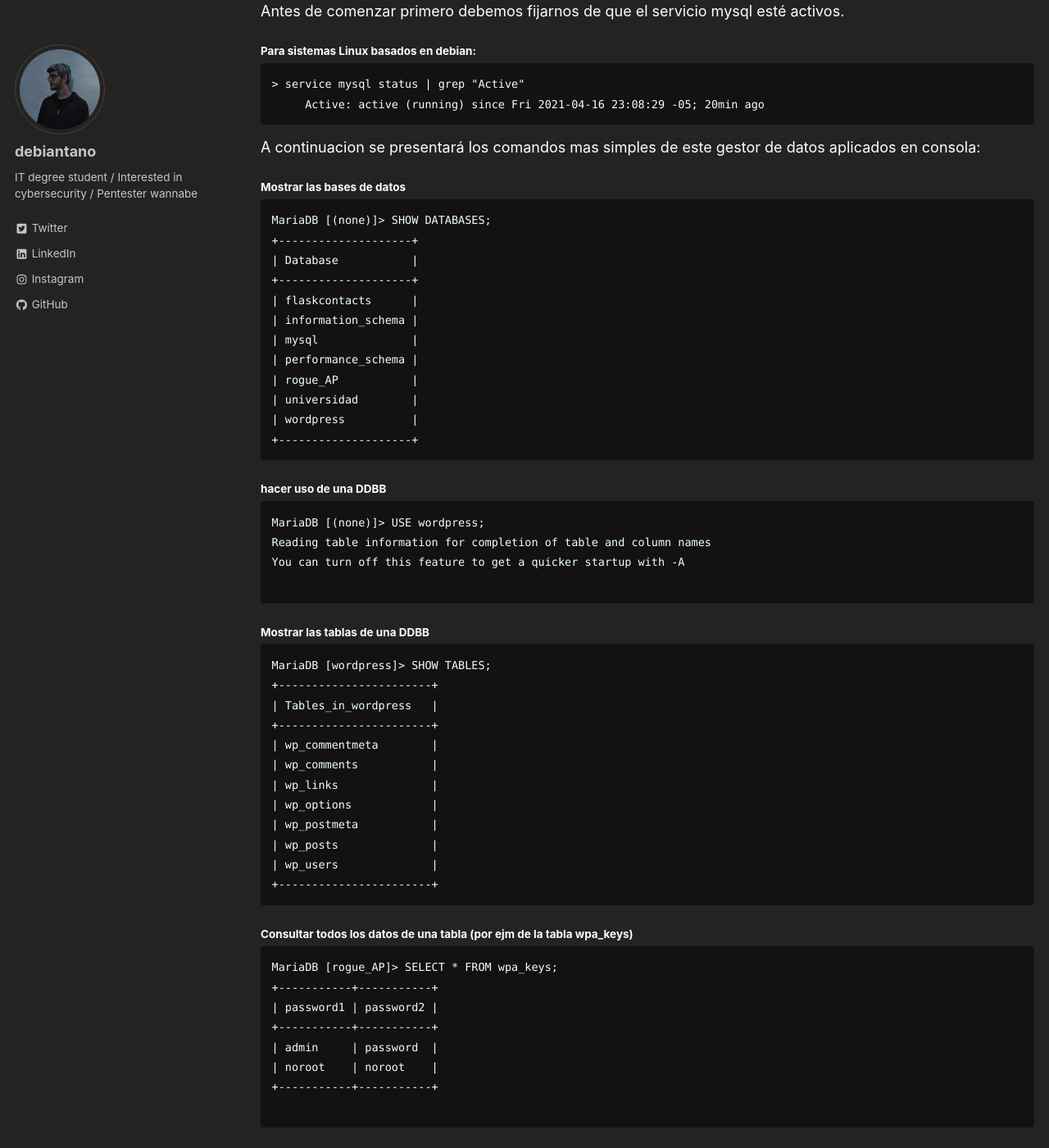
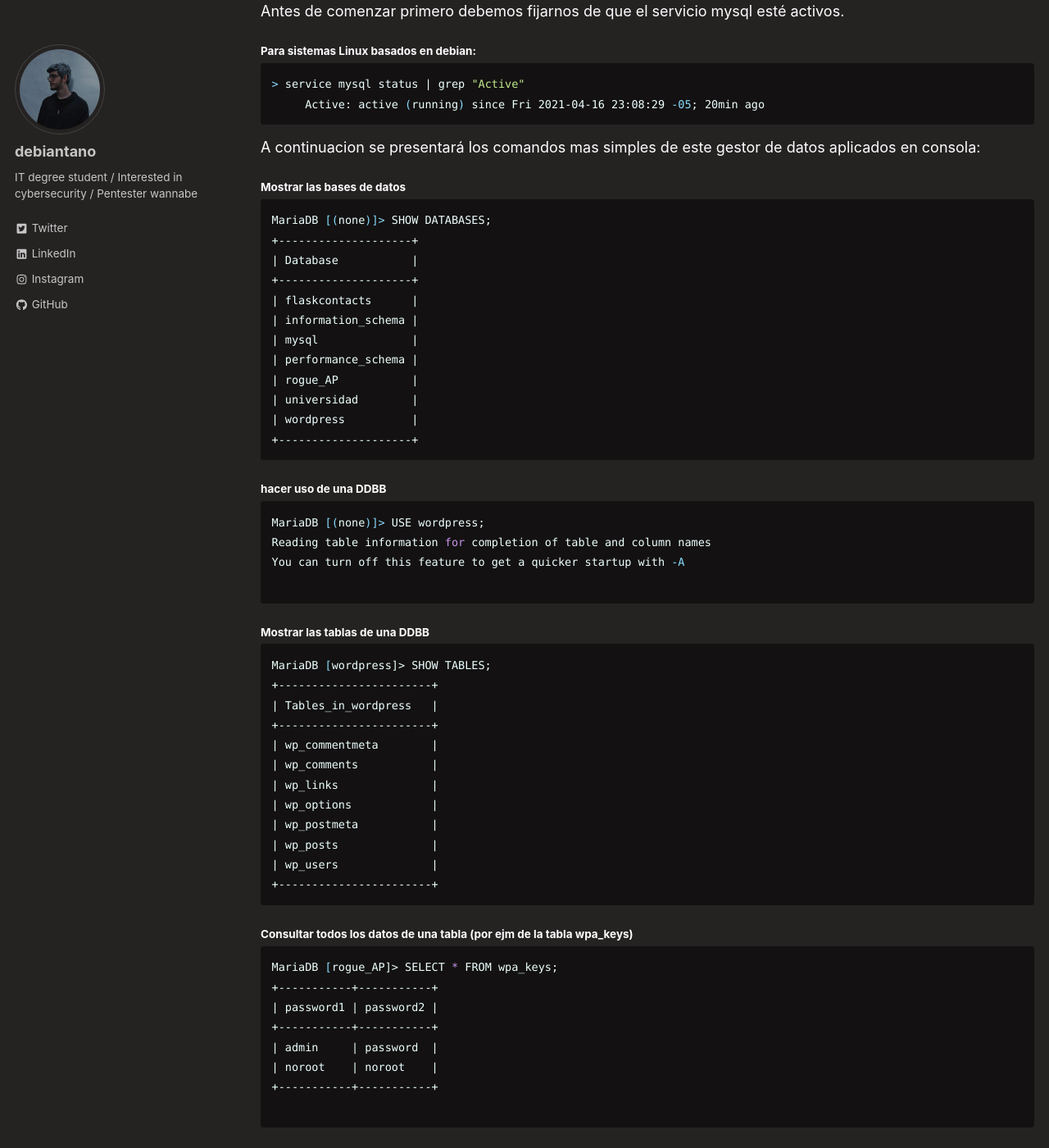
Before and after one commit to debiantano/debiantano.github.io, a Jekyll site: the page built from _posts/2021-04-16-Sintasis-básido-de-mysql.md, in a window 1280 px wide and 1400 px high, scrolled down 231 px. Shown: the whole window at 82% size. Built offline with Jekyll 4.4.1, drawn with Linux system fonts in a browser that asks for light colours; cached includes are drawn as plain includes; a script that is not in the unit is left out.

Commit message:
Update 2021-04-16-Sintasis-básido-de-mysql.md

````diff
--- a/_posts/2021-04-16-Sintasis-básido-de-mysql.md
+++ b/_posts/2021-04-16-Sintasis-básido-de-mysql.md
@@ -18,7 +18,7 @@ tags:
 
 Antes de comenzar primero debemos fijarnos de que el servicio mysql esté activos.
 #### Para sistemas Linux basados en debian:
-```
+```bash
 > service mysql status | grep "Active"
      Active: active (running) since Fri 2021-04-16 23:08:29 -05; 20min ago
 ```
@@ -26,7 +26,7 @@ Antes de comenzar primero debemos fijarnos de que el servicio mysql esté activo
 A continuacion se presentará los comandos mas simples de este gestor de datos aplicados en consola:
 
 #### Mostrar las bases de datos
-```
+```bash
 MariaDB [(none)]> SHOW DATABASES;
 +--------------------+
 | Database           |
@@ -42,7 +42,7 @@ MariaDB [(none)]> SHOW DATABASES;
 ```
 
 #### hacer uso de una DDBB
-```
+```bash
 MariaDB [(none)]> USE wordpress;
 Reading table information for completion of table and column names
 You can turn off this feature to get a quicker startup with -A
@@ -50,7 +50,7 @@ You can turn off this feature to get a quicker startup with -A
 ```
 
 #### Mostrar las tablas de una DDBB
-```
+```bash
 MariaDB [wordpress]> SHOW TABLES;
 +-----------------------+
 | Tables_in_wordpress   |
@@ -66,7 +66,7 @@ MariaDB [wordpress]> SHOW TABLES;
 ```
 
 #### Consultar todos los datos de una tabla (por ejm de la tabla wpa_keys)
-```
+```bash
 MariaDB [rogue_AP]> SELECT * FROM wpa_keys;
 +-----------+-----------+
 | password1 | password2 |
````
